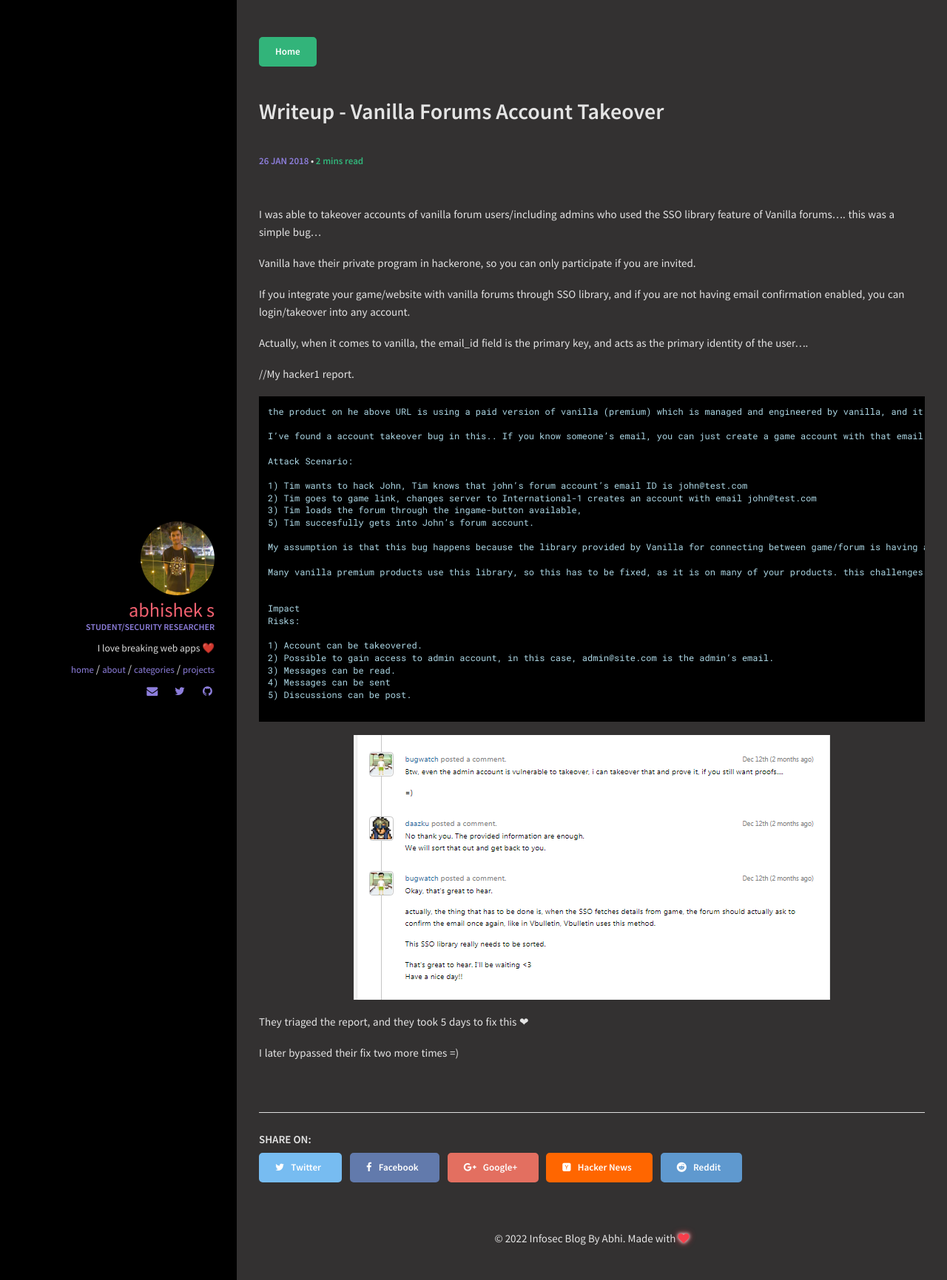
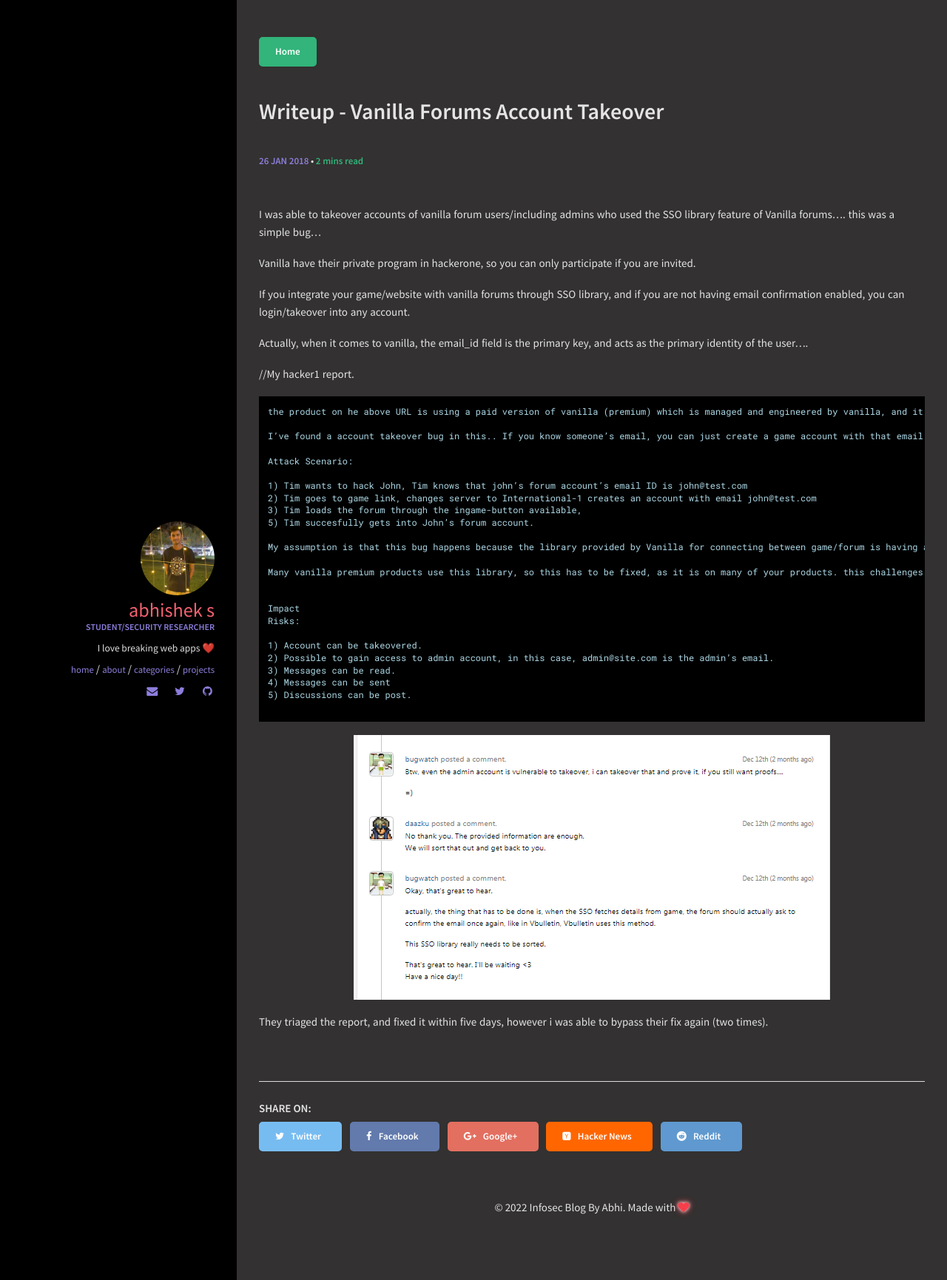
Before and after one commit to abhiabhi2306/abhiabhi2306.github.io, a Jekyll site: the page built from _posts/2019-09-02-vanilla.md, in a window 1280 px wide. Shown: the whole page at 74% size. Built offline with Jekyll 4.4.1, drawn with Linux system fonts in a browser that asks for light colours.

Commit message:
Update 2019-09-02-vanilla.md

```diff
--- a/_posts/2019-09-02-vanilla.md
+++ b/_posts/2019-09-02-vanilla.md
@@ -52,6 +52,4 @@ Risks:
 ![](/img/poc/vanilla.png)
 
 
-They triaged the report, and they took 5 days to fix this  ❤
-
-I later bypassed their fix two more times =)
+They triaged the report, and fixed it within five days, however i was able to bypass their fix again (two times).
```
